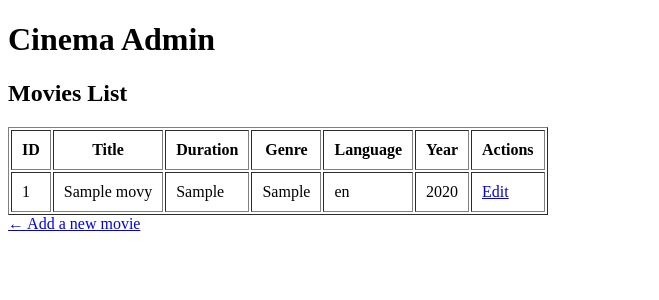
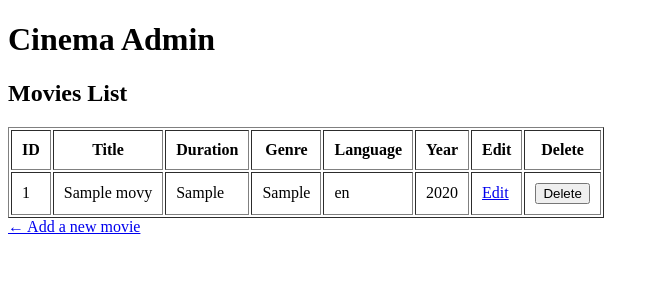
Before and after one commit to ammaralqadiit/cinema-admin, a PHP site: page / in a window 1280 px wide. Shown: the top 300 px of the page, without its empty margins (0-659 px from the left). Run offline with PHP 8.4, Linux system fonts and the light colour scheme; tables that the repository leaves empty or names only in its code hold one stand-in row (values such as "Sample post").

Commit message:
Delete a movie from the list

```diff
--- a/index.php
+++ b/index.php
@@ -26,7 +26,8 @@
             <th>Genre</th>
             <th>Language</th>
             <th>Year</th>
-            <th>Actions</th>
+            <th>Edit</th>
+            <th>Delete</th>
         </tr>
         <?php foreach($movies as $movie):?>
 
@@ -37,7 +38,17 @@
             <td><?= htmlspecialchars($movie['genre']) ?></td>
             <td><?= htmlspecialchars($movie['language']) ?></td>
             <td><?= $movie['release_year'] ?></td>
-            <td><a href="edit.php?id=<?= $movie['id']?>">Edit</a></td>
+            <td>
+                <a href="edit.php?id=<?= $movie['id'] ?>">Edit</a>
+            </td>
+            <td>
+                <form action="delete.php" method="POST">
+                    <input type="hidden" name="id" value="<?= $movie['id'] ?>">
+                    <button type="submit" onclick="return confirm('Are you sure you want to delete this movie?')">
+                        Delete
+                    </button>
+                </form>
+            </td>
         </tr>
 
         <?php endforeach;?>
```
Also changed, not shown: delete.php (added, +28 -0 lines), edit.php (+5 -2 lines).
